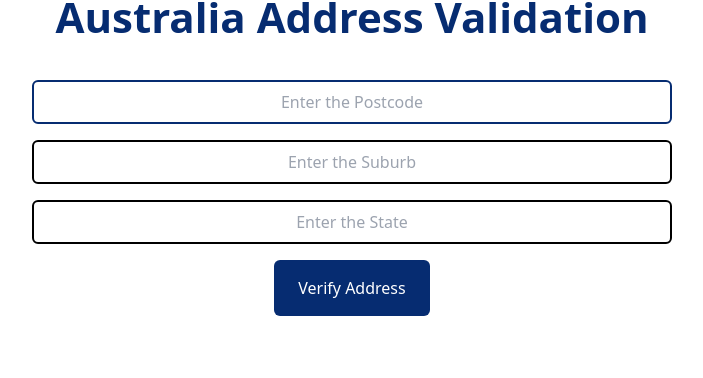
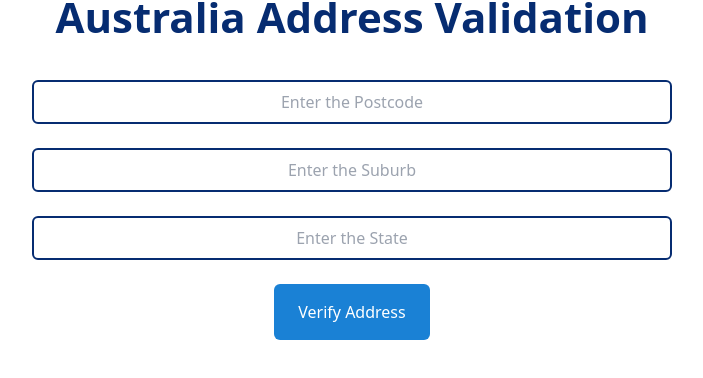
Before and after one commit to BikashSah999/Lawpath-tech-challenge, a Next.js app: page / in a window 1280 px wide. Shown: the part 278-656 px from the top of the page, without its empty margins (288-991 px from the left). Built offline with nearby package versions, Linux system fonts and the light colour scheme.

Commit message:
feat: added form validation and some code refactor

```diff
--- a/src/pages/index.tsx
+++ b/src/pages/index.tsx
@@ -1,9 +1,68 @@
-import { useState } from "react";
+import classNames from "classnames";
+import { useEffect, useState } from "react";
+
+const initialErrors = {
+  postcode: '',
+  suburb: '',
+  state: '',
+};
 
 export default function Home() {
-  const [postcode, setPostcode] = useState('');
-  const [suburb, setSuburb] = useState('');
-  const [state, setState] = useState('');
+  const [formData, setFormData] = useState({
+    postcode: '',
+    suburb: '',
+    state: '',
+  });
+
+  const [errors, setErrors] = useState({ ...initialErrors });
+
+  useEffect(() => {
+    // Reset errors when the user types in the corresponding field
+    setErrors((prevErrors) => ({
+      ...prevErrors,
+      postcode: '',
+      suburb: '',
+      state: '',
+    }));
+  }, [formData.postcode, formData.suburb, formData.state]);
+
+  const validateForm = () => {
+    let isValid = true;
+    const newErrors = { ...initialErrors };
+
+    if (!formData.postcode.trim()) {
+      newErrors.postcode = 'Postcode is required';
+      isValid = false;
+    }
+
+    if (!formData.suburb.trim()) {
+      newErrors.suburb = 'Suburb is required';
+      isValid = false;
+    }
+
+    if (!formData.state.trim()) {
+      newErrors.state = 'State is required';
+      isValid = false;
+    }
+
+    setErrors(newErrors);
+    return isValid;
+  };
+
+  const handleSubmit = (event: React.FormEvent<HTMLFormElement>) => {
+    event.preventDefault();
+
+    if (validateForm()) {
+      // Form is valid, proceed with address verification
+      // Add your address verification logic here
+    }
+  };
+
+  const handleChange = (field: string, value: string) => {
+    setFormData({ ...formData, [field]: value });
+  };
+
+
 
   return (
     <main
@@ -11,29 +70,35 @@ export default function Home() {
     >
       <img src="https://images.lawpath.com.au/2022/09/lawpath-logo.svg" alt="Lawpath logo" className="h-auto w-[180px]" />
       <h1 className="text-[42px] text-center font-semibold text-blue">Australia Address Validation</h1>
-      <form className="flex flex-col gap-y-4 w-[100%] sm:w-[480px] lg:w-[640px]">
+      <form className="flex flex-col w-[100%] sm:w-[480px] lg:w-[640px]" onSubmit={handleSubmit}>
         <input
           type="text"
           placeholder="Enter the Postcode"
-          value={postcode}
-          onChange={(e) => setPostcode(e.target.value)}
-          className="border-2 border-blue rounded-md p-2 text-center"
+          value={formData.postcode}
+          onChange={(event) => handleChange('postcode', event.target.value)}
+          className={classNames('border-2 border-blue rounded-md p-2 text-center', errors.postcode && 'border-red-700')}
         />
+        <p className="text-red-700">{errors.postcode}</p>
+
         <input
           type="text"
           placeholder="Enter the Suburb"
-          value={suburb}
-          onChange={(e) => setSuburb(e.target.value)}
-          className="border-2 rounded-md p-2 text-center"
+          value={formData.suburb}
+          onChange={(event) => handleChange('suburb', event.target.value)}
+          className={classNames('border-2 border-blue rounded-md p-2 text-center mt-6', errors.suburb && 'border-red-700')}
         />
+        <p className="text-red-700">{errors.suburb}</p>
+
         <input
           type="text"
           placeholder="Enter the State"
-          value={state}
-          onChange={(e) => setState(e.target.value)}
-          className="border-2 rounded-md p-2 text-center"
+          value={formData.state}
+          onChange={(event) => handleChange('state', event.target.value)}
+          className={classNames('border-2 border-blue rounded-md p-2 text-center mt-6', errors.state && 'border-red-700')}
         />
-        <button type="submit" className="bg-blue text-white w-fit rounded-md px-6 py-4 mx-auto hover:bg-blue-700">
+        <p className="text-red-700">{errors.state}</p>
+
+        <button type="submit" className="bg-blue-light hover:bg-blue text-white w-fit rounded-md px-6 py-4 mx-auto hover:bg-blue-700 mt-6">
           Verify Address
         </button>
       </form>
--- a/tailwind.config.ts
+++ b/tailwind.config.ts
@@ -10,6 +10,7 @@ const config: Config = {
     extend: {
       colors: {
         'blue': '#062C71',
+        'blue-light': '#1A81D5',
         'pink': '#ff49db',
         'orange': '#ff7849',
         'green': '#13ce66',
```
Also changed, not shown: package.json (+6 -5 lines), 1 other file (tests, documents, lock files or other folders).
